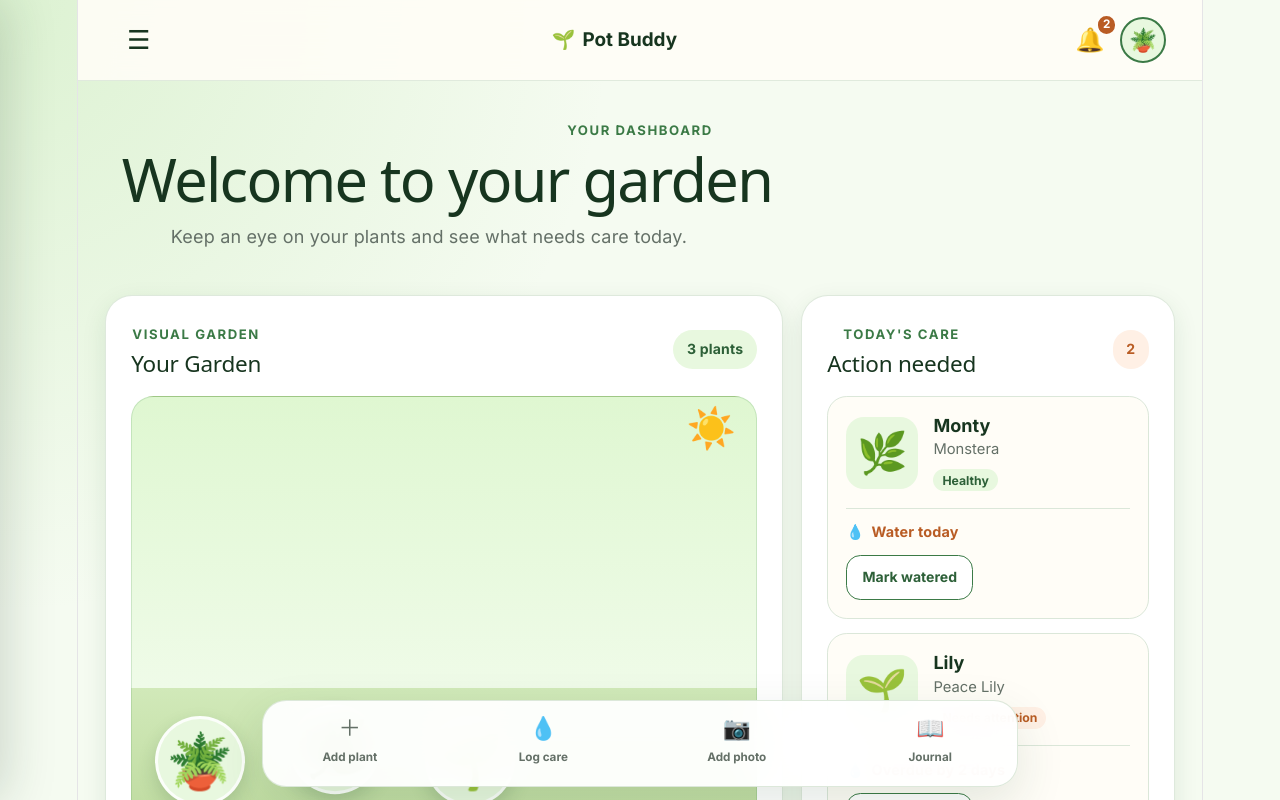
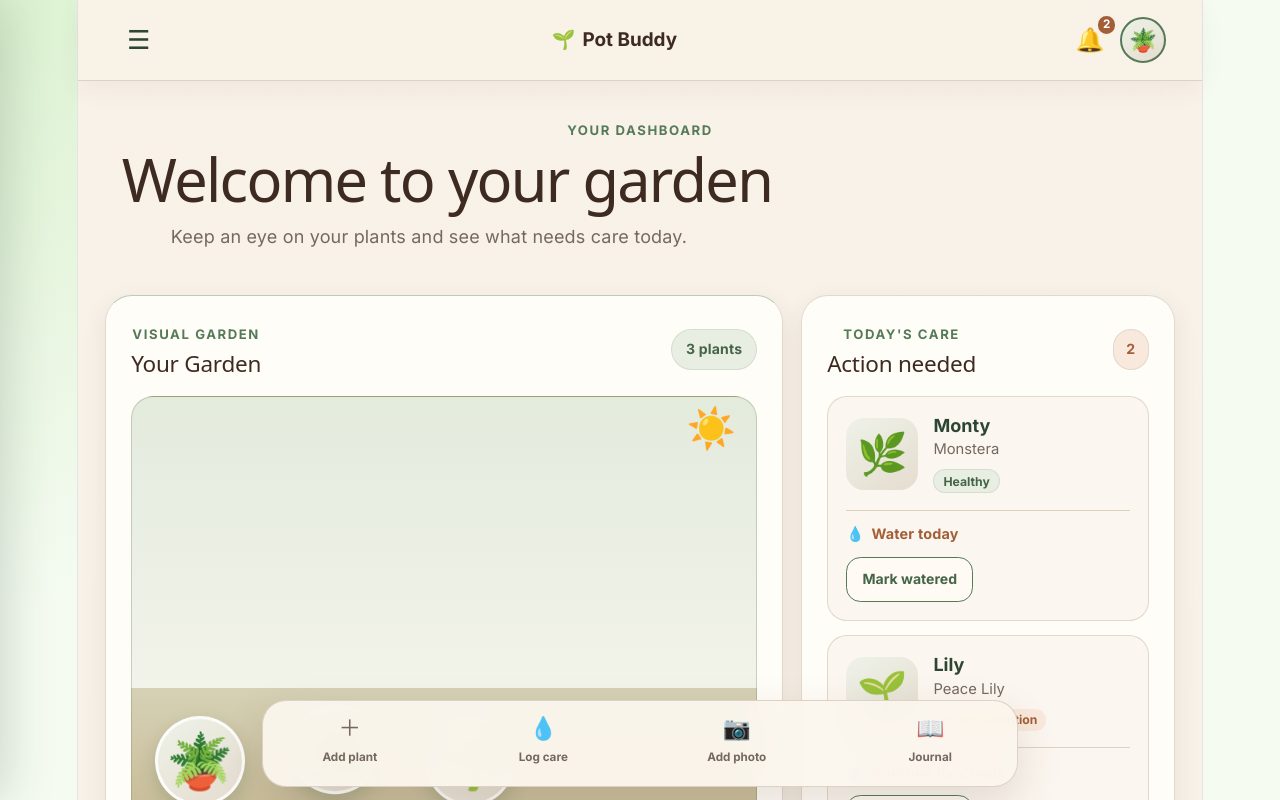
Before and after one commit to AlyssaDambeck/PotBuddy, a React (Vite) app in the folder frontend/: page /garden in a window 1280 px wide. Shown: the top 800 px of the page. Built offline with nearby package versions, Linux system fonts and the light colour scheme.

Commit message:
Enhance dashboard styles with new CSS variables
Added new CSS variables and styles for the dashboard page, enhancing the visual design and layout.

```diff
--- a/frontend/src/pages/Dashboard.css
+++ b/frontend/src/pages/Dashboard.css
@@ -890,7 +890,164 @@ img.plant-summary-card__image {
 .garden-plants::-webkit-scrollbar {
   height: 0.4rem;
 }
+.dashboard-page {
+  --potbuddy-green-950: #2d4632;
+  --potbuddy-green-900: #36533b;
+  --potbuddy-green-800: #456548;
+  --potbuddy-green-700: #557a58;
+  --potbuddy-green-600: #6c916b;
+  --potbuddy-green-500: #86a783;
+  --potbuddy-green-300: #bfd0b6;
+  --potbuddy-green-200: #d5dfcb;
+  --potbuddy-green-100: #e8eee2;
+  --potbuddy-green-50: #f3f5ef;
 
+  --potbuddy-cream: #f8f1e7;
+  --potbuddy-white: #fffdf8;
+  --potbuddy-text: #342a23;
+  --potbuddy-muted: #75695f;
+  --potbuddy-border: #dfd1bf;
+  --potbuddy-warning: #a45e37;
+  --potbuddy-warning-light: #f8e9dc;
+
+  --potbuddy-wood-950: #3d2a20;
+  --potbuddy-wood-800: #5a4030;
+  --potbuddy-wood-700: #72523c;
+  --potbuddy-wood-500: #9d7a5d;
+  --potbuddy-wood-200: #decbb4;
+  --potbuddy-wood-100: #eee2d3;
+
+  --potbuddy-shadow: 0 18px 50px rgba(77, 54, 38, 0.12);
+  --potbuddy-small-shadow: 0 8px 24px rgba(77, 54, 38, 0.09);
+
+  background:
+    linear-gradient(rgba(248, 242, 233, 0.94), rgba(248, 242, 233, 0.94)),
+    repeating-linear-gradient(
+      92deg,
+      rgba(104, 72, 48, 0.08) 0,
+      rgba(104, 72, 48, 0.08) 1px,
+      transparent 1px,
+      transparent 2.1rem
+    ),
+    #f4ecdf;
+}
+
+.dashboard-page .top-navigation {
+  border-bottom-color: rgba(112, 82, 59, 0.2);
+  background:
+    linear-gradient(rgba(248, 241, 231, 0.94), rgba(248, 241, 231, 0.94)),
+    repeating-linear-gradient(
+      90deg,
+      rgba(101, 70, 47, 0.06) 0,
+      rgba(101, 70, 47, 0.06) 1px,
+      transparent 1px,
+      transparent 2.4rem
+    );
+  box-shadow: 0 8px 24px rgba(76, 52, 35, 0.05);
+}
+
+.dashboard-page .brand-button,
+.dashboard-page .welcome-section h1,
+.dashboard-page .section-heading h2,
+.dashboard-page .side-menu__logo {
+  color: var(--potbuddy-wood-950);
+}
+
+.dashboard-page .garden-card,
+.dashboard-page .care-section,
+.dashboard-page .plant-summary-section {
+  border-color: rgba(157, 122, 93, 0.28);
+  background: rgba(255, 253, 248, 0.96);
+  box-shadow: var(--potbuddy-small-shadow);
+}
+
+.dashboard-page .garden-card {
+  border-top-color: rgba(85, 122, 88, 0.38);
+}
+
+.dashboard-page .garden-visual {
+  border-color: rgba(91, 116, 79, 0.28);
+  background:
+    linear-gradient(
+      180deg,
+      #e3ebdd 0%,
+      #f2f3e9 58%,
+      #d6d1b5 58%,
+      #bfae85 100%
+    );
+}
+
+.dashboard-page .garden-ground {
+  background: #9da47a;
+}
+
+.dashboard-page .garden-plant__name {
+  color: var(--potbuddy-wood-950);
+  background: rgba(255, 250, 242, 0.88);
+  box-shadow: 0 4px 12px rgba(76, 52, 35, 0.08);
+}
+
+.dashboard-page .plant-count,
+.dashboard-page .task-count,
+.dashboard-page .health-status--healthy {
+  border: 1px solid rgba(85, 122, 88, 0.14);
+}
+
+.dashboard-page .primary-button {
+  background: var(--potbuddy-green-800);
+  box-shadow: 0 8px 18px rgba(61, 83, 59, 0.16);
+}
+
+.dashboard-page .primary-button:hover,
+.dashboard-page .primary-button:focus-visible {
+  background: var(--potbuddy-green-950);
+}
+
+.dashboard-page .care-card,
+.dashboard-page .plant-summary-card {
+  border-color: rgba(157, 122, 93, 0.25);
+  background: #fbf6ef;
+}
+
+.dashboard-page .care-card__image,
+.dashboard-page .plant-summary-card__image,
+.dashboard-page .garden-plant__emoji,
+.dashboard-page .garden-plant__image,
+.dashboard-page .profile-button {
+  background: linear-gradient(145deg, #eef2e8, #e5dccf);
+}
+
+.dashboard-page .water-button {
+  border-color: var(--potbuddy-green-700);
+  background: #fffaf3;
+}
+
+.dashboard-page .side-menu {
+  border-right: 1px solid rgba(112, 82, 59, 0.18);
+  background:
+    linear-gradient(rgba(248, 241, 231, 0.96), rgba(248, 241, 231, 0.96)),
+    repeating-linear-gradient(
+      90deg,
+      rgba(101, 70, 47, 0.07) 0,
+      rgba(101, 70, 47, 0.07) 1px,
+      transparent 1px,
+      transparent 2rem
+    );
+}
+
+.dashboard-page .quick-action-navigation {
+  border-color: rgba(112, 82, 59, 0.22);
+  background: rgba(251, 246, 238, 0.95);
+  box-shadow: 0 18px 45px rgba(76, 52, 35, 0.14);
+}
+
+.dashboard-page .quick-action-navigation button:hover,
+.dashboard-page .quick-action-navigation button:focus-visible,
+.dashboard-page .side-menu__link:hover,
+.dashboard-page .side-menu__link:focus-visible,
+.dashboard-page .side-menu__link--active {
+  background: linear-gradient(135deg, var(--potbuddy-green-100), #eee1d1);
+}
 .garden-plants::-webkit-scrollbar-thumb {
   border-radius: 999px;
   background: rgba(45, 96, 56, 0.35);
```
